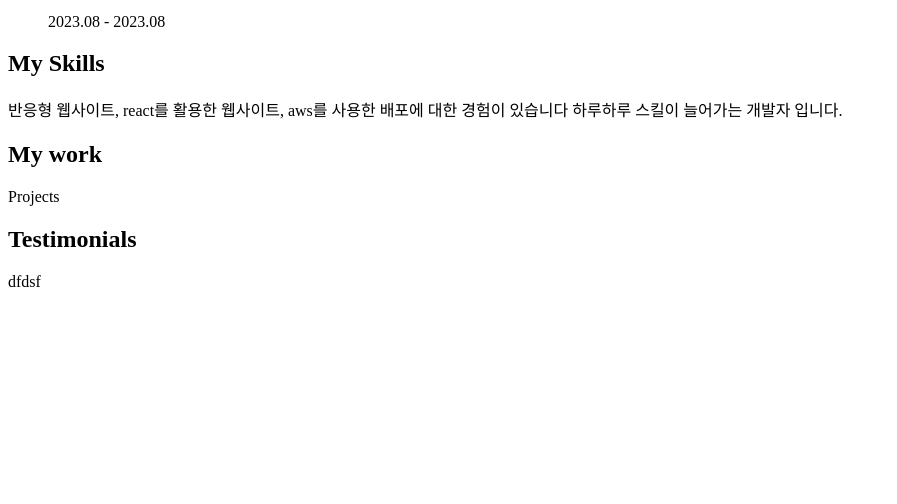
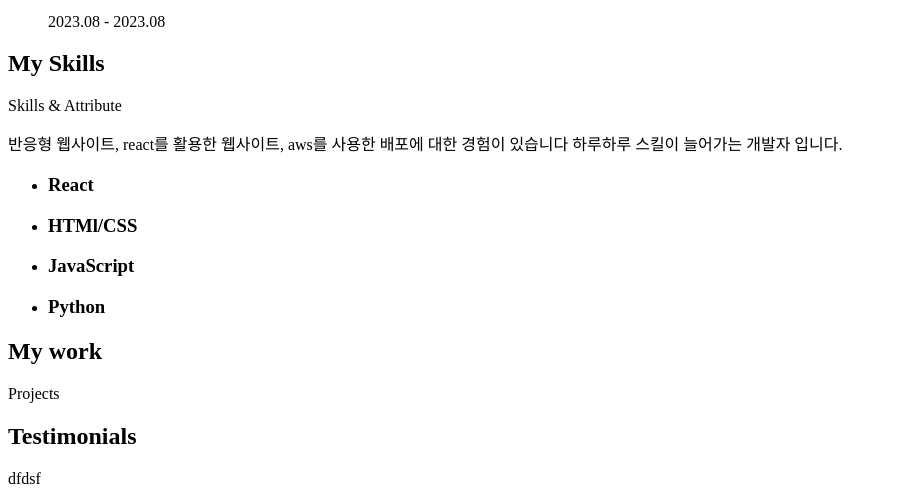
Before and after one commit to wkdwlgo/portfolio, a plain HTML site: page index.html in a window 1280 px wide. Shown: the part 2225-2729 px from the top of the page, without its empty margins (0-897 px from the left). Before the commit the page ends 2532 px from the top, so only its background shows below. Drawn offline with Linux system fonts and the light colour scheme; a web font is replaced by a local one.

Commit message:
HTML-Skills

```diff
--- a/index.html
+++ b/index.html
@@ -94,21 +94,36 @@
         <!-- skills -->
         <section id="skills">
             <h2>My Skills</h2>
+            <p>Skills & Attribute</p>
             <p>
+                <!-- lorem 이라고 하면 랜덤한 문장 나옴 -->
                 반응형 웹사이트, react를 활용한 웹사이트, aws를 사용한 배포에 대한 경험이 있습니다
                     하루하루 스킬이 늘어가는 개발자 입니다.
             </p>
             <ul>
-
+               <li>
+                <h3>React</h3>
+                <p></p>
+               </li>
+               <li>
+                <h3>HTMl/CSS</h3>
+                <p></p>
+               </li>
+               <li>
+                <h3>JavaScript</h3>
+                <p></p>
+               </li>
+               <li>
+                <h3>Python</h3>
+                <p></p>
+               </li>
             </ul>
         </section>
         <!-- work -->
         <section id="work">
             <h2>My work</h2>
             <p>Projects</p>
-            <ul>
 
-            </ul>
         </section>
         <!-- testimonials -->
         <section id="testimonials">
```
